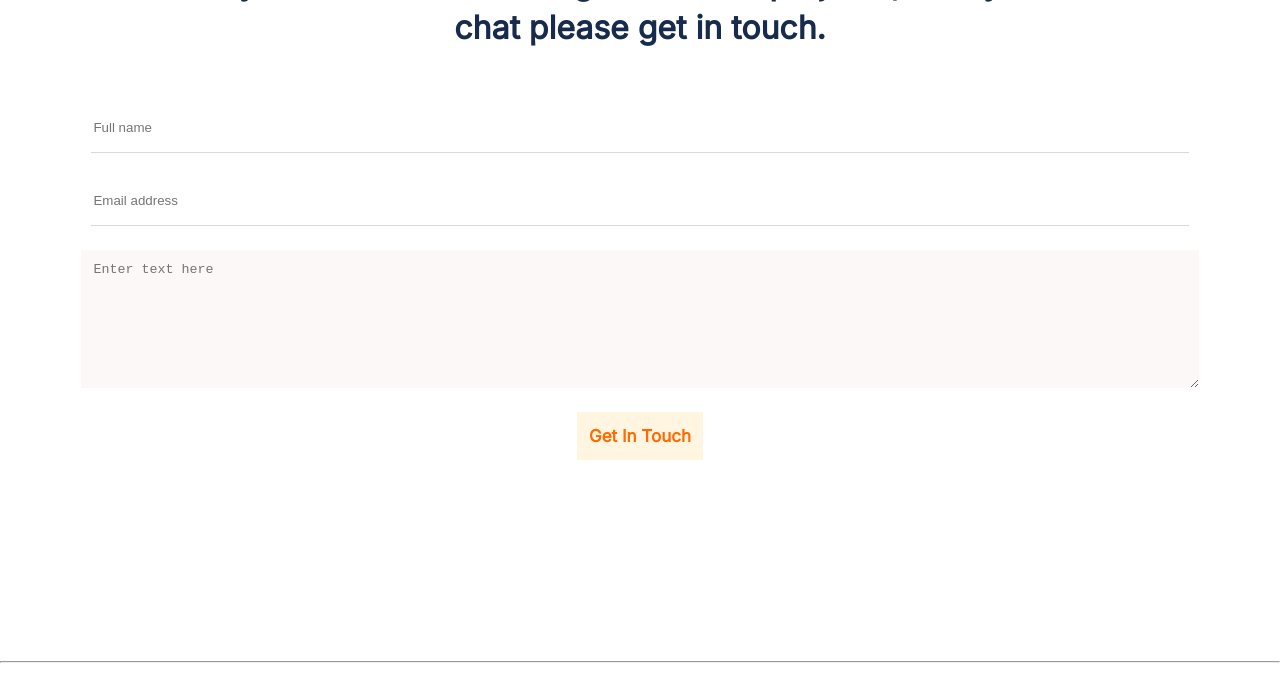
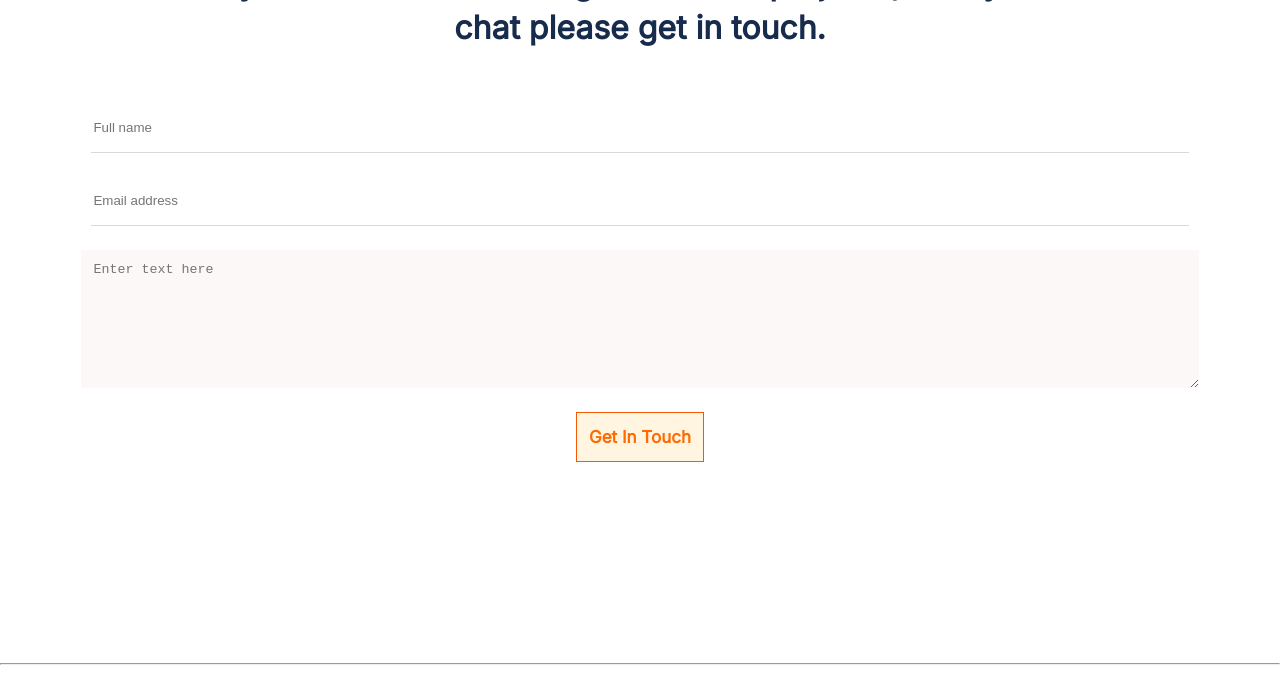
Before and after one commit to edahigure/real-portfolio, a website: page index.html in a window 1280 px wide. In both pictures the pointer is over the button "Get In Touch". Shown: the part 5956-6640 px from the top of the page. Drawn offline with Linux system fonts and the light colour scheme.

Commit message:
Add border to button

```diff
--- a/style.css
+++ b/style.css
@@ -623,7 +623,7 @@ nav {
   line-height: 24px;
   background: #fff5e1;
   color: #ff6b00;
-  border: none;
+  border: 1px solid #F55800;
   padding: 12px;
 }
 
```
